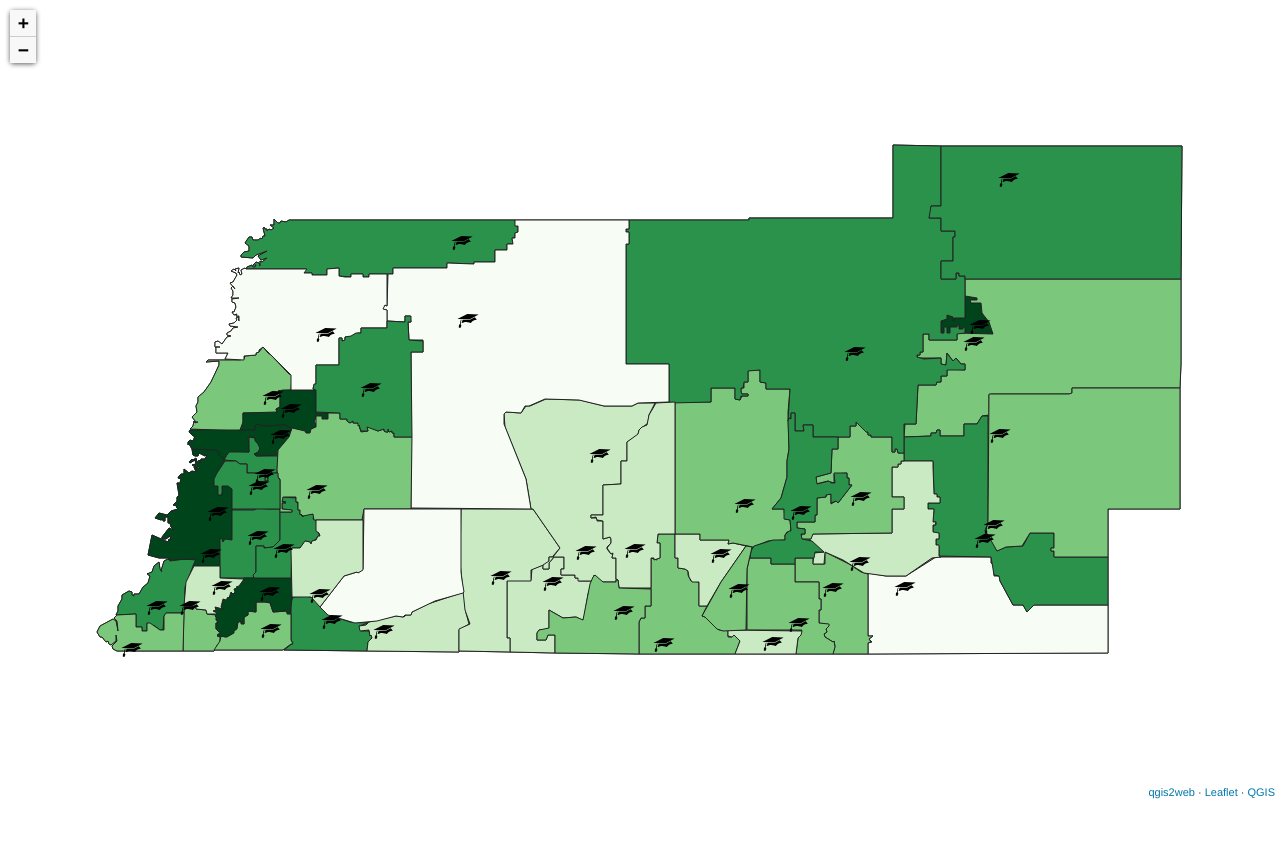
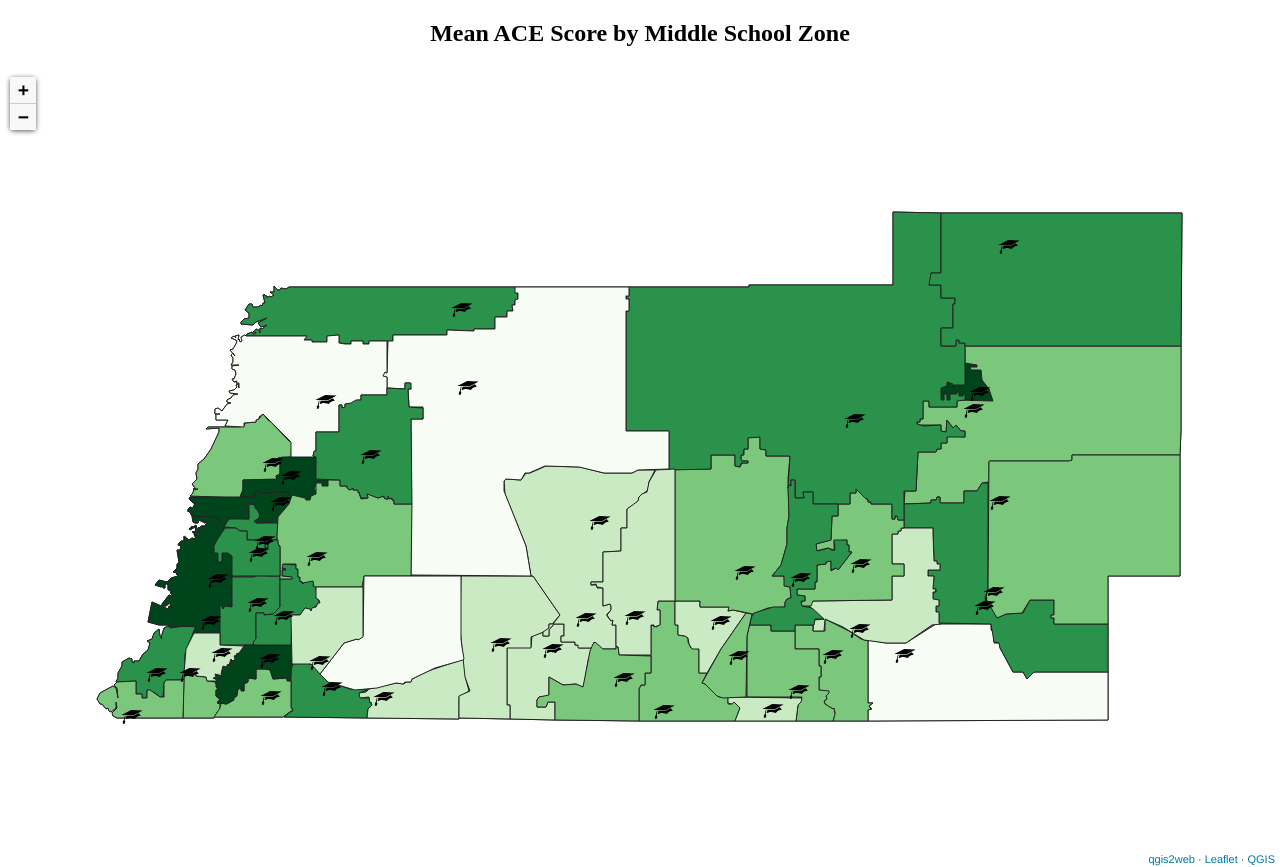
Before and after one commit to genbineza/Pasco-Project-Elementary-Risk-Map, a plain HTML site: page index.html in a window 1280 px wide. Before the commit the page ends 800 px from the top, so only its background shows below. Drawn offline with Linux system fonts and the light colour scheme.

Commit message:
Update index.html

```diff
--- a/index.html
+++ b/index.html
@@ -16,9 +16,18 @@
             margin: 0;
         }
         </style>
-        <title></title>
+        <title>Mean Risk Score by Elementary School Zone</title>
+                <style>
+            .custom-title {
+                font-size: 24px;
+                font-weight: bold;
+                text-align: center;
+                margin: 20px 0;
+            }
+        </style>
     </head>
     <body>
+        <div class="custom-title">Mean ACE Score by Middle School Zone</div>
         <div id="map">
         </div>
         <script src="js/qgis2web_expressions.js"></script>
```
